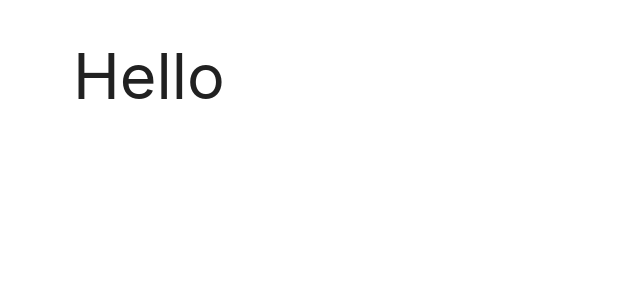
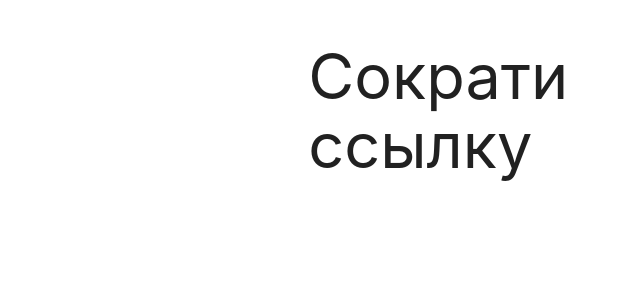
Before and after one commit to EvgenPrushk/MERN_App, a React (Create React App) app in the folder mern-cource/client/: page / in a window 1280 px wide. Shown: the top 300 px of the page, without its empty margins (119-759 px from the left). Built offline with nearby package versions, Linux system fonts and the light colour scheme.

Commit message:
feat: add route

```diff
--- a/mern-cource/client/src/App.js
+++ b/mern-cource/client/src/App.js
@@ -1,11 +1,16 @@
 import React from "react";
+import { BrowserRouter as Router } from "react-router-dom";
 import "materialize-css";
+import { useRoutes } from "./routes";
 
 function App() {
+  const routes = useRoutes(false);
   return (
-    <div className="container">
-      <h1>Hello</h1>
-    </div>
+    <Router>
+      <div className="container">
+        {routes}
+      </div>
+    </Router>
   );
 }
 
--- a/mern-cource/client/src/pages/AuthPage.js
+++ b/mern-cource/client/src/pages/AuthPage.js
@@ -1,8 +1,10 @@
 import React from "react";
 export const AuthPage = () => {
   return (
-    <div>
-      <h1>Auth Page</h1>
+    <div className="row">
+      <div className="col s6 offset-s3">
+        <h1>Сократи ссылку</h1>
+      </div>
     </div>
   );
 };
--- a/mern-cource/client/src/pages/LinksPage.js
+++ b/mern-cource/client/src/pages/LinksPage.js
@@ -1,4 +1,5 @@
 import React from "react";
+
 export const LinksPage = () => {
   return (
     <div>
--- /dev/null
+++ b/mern-cource/client/src/routes.js
@@ -0,0 +1,31 @@
+import React from "react";
+import { Route, Switch, Redirect } from "react-router-dom";
+import { LinksPage } from "./pages/LinksPage";
+import { DetailPage } from "./pages/DetailPage";
+import { CreatePage } from "./pages/CreatePage";
+import { AuthPage } from "./pages/AuthPage";
+
+export const useRoutes = (isAutenticated) => {
+  if (isAutenticated) {
+    return (
+      <Switch>
+        <Route path="/links" exact>
+          <LinksPage />
+        </Route>
+        <Route path="/create" exact>
+          <CreatePage />
+        </Route>
+        <Route path="/detail/:id" exact>
+          <DetailPage />
+        </Route>
+        <Redirect to="/create"/>
+      </Switch>
+    );
+  }
+  return <Switch>
+        <Route path="/" exact>
+            <AuthPage />
+        </Route>
+        <Redirect to="/"/>
+    </Switch>;
+};
```
